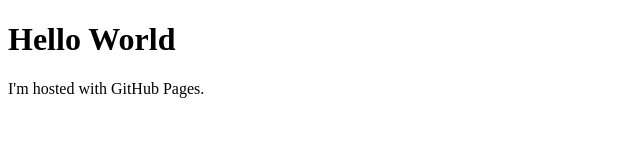
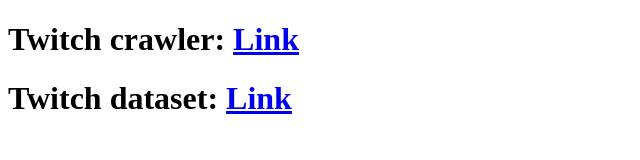
Before and after one commit to clivecast/clivecast.github.io, a plain HTML site: page index.html in a window 1280 px wide. Shown: the whole page, without its empty margins (0-640 px from the left). Drawn offline with Linux system fonts and the light colour scheme.

Commit message:
new version

```diff
--- a/index.html
+++ b/index.html
@@ -1,7 +1,7 @@
 <!DOCTYPE html>
 <html>
 <body>
-<h1>Hello World</h1>
-<p>I'm hosted with GitHub Pages.</p>
+<h1>Twitch crawler: <a href="https://www.dropbox.com/sh/2b1v9iuogfdzldr/AACnVBCi3n8TCeeMTAHYFgCTa?dl=0">Link</a></h1>
+<h1>Twitch dataset: <a href="https://onedrive.live.com/redir?resid=325CD6F00A1B6133!5150&authkey=!AJJAbSGLuoruLOw&ithint=file\%2crar">Link</a></h1>
 </body>
 </html>
```
Also changed, not shown: 1 other file.
